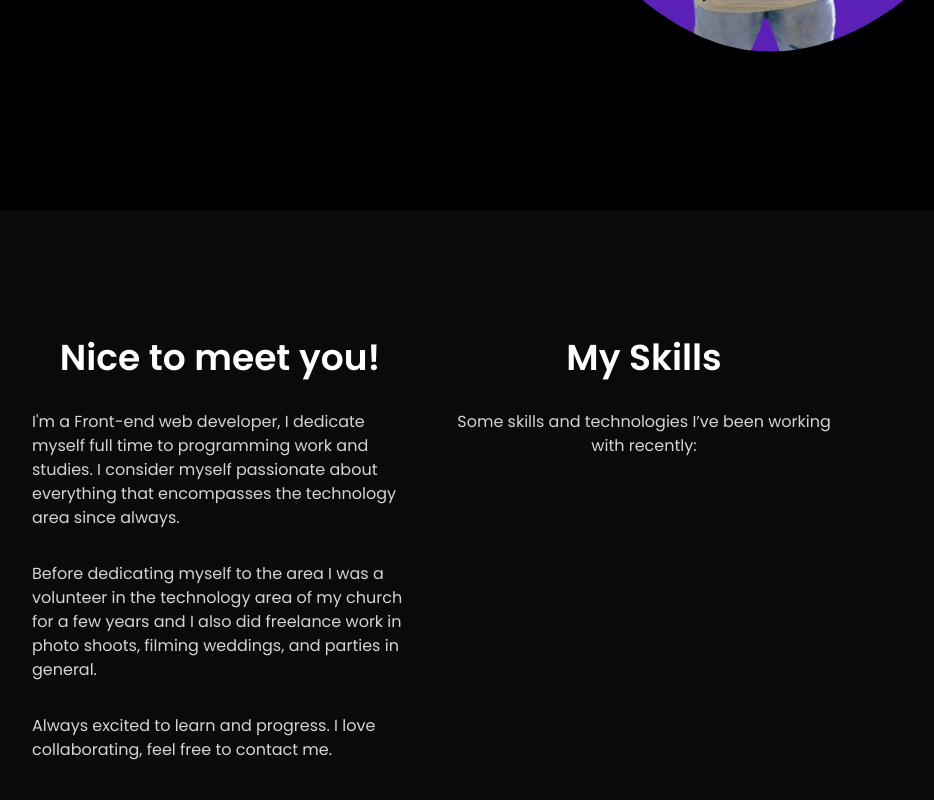
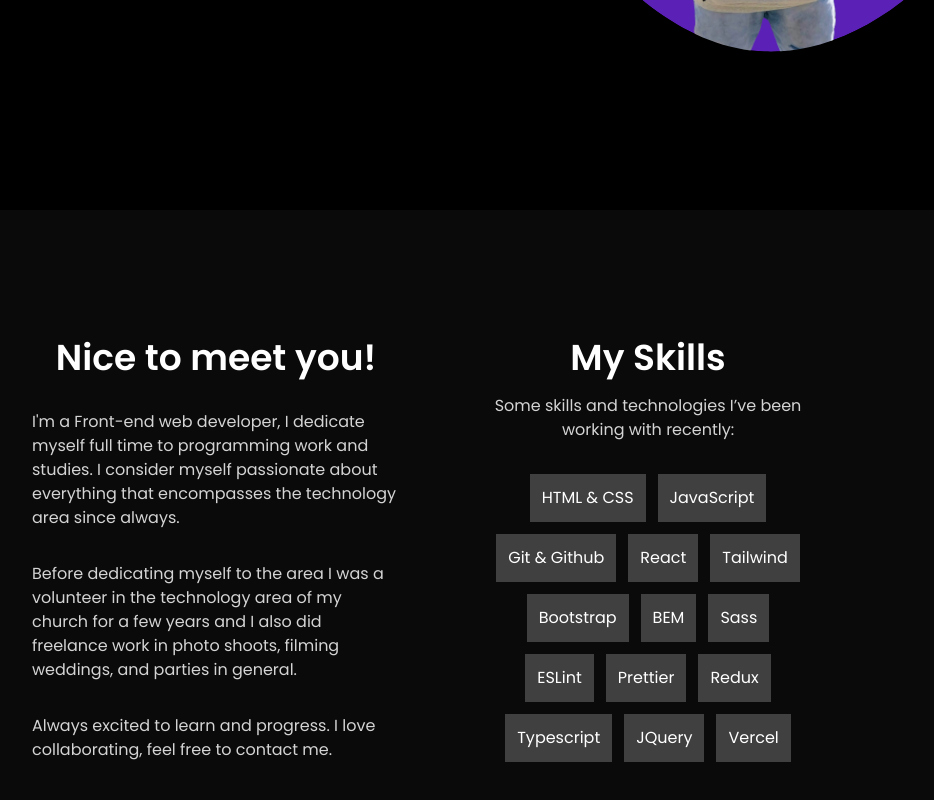
Before and after one commit to LevyMonteiro/portfolio, a React (Vite) app: page / in a window 1280 px wide. Shown: the part 590-1390 px from the top of the page, without its empty margins (208-1142 px from the left). Built offline with nearby package versions, Linux system fonts and the light colour scheme.

Commit message:
create card component

```diff
--- /dev/null
+++ b/src/components/Card.tsx
@@ -0,0 +1,3 @@
+export default function Card({ skill }) {
+  return <div className='bg-neutral-700 p-3 w-max text-white'>{skill}</div>;
+}
--- a/src/components/Nav.tsx
+++ b/src/components/Nav.tsx
@@ -21,7 +21,7 @@ export default function Nav() {
         theme === 'light' ? 'bg-neutral-50 text-black' : 'bg-black'
       } w-full fixed top-0 left-0 flex justify-center z-10 opacity-90`}
     >
-      <nav className='w-full h-16 mx-72 gap-8 flex flex-row justify-between items-center text-center text-lg'>
+      <nav className='w-full h-16 mx-60 gap-8 flex flex-row justify-between items-center text-center text-lg'>
         <a
           href='#home'
           className='text-2xl font-shadowintolight font-bold h-full flex items-center group'
@@ -53,7 +53,6 @@ export default function Nav() {
           >
             /&gt;
           </span>
-          {/* <span className='animate-blinking'>_</span> */}
         </a>
 
         <ul className='flex h-full gap-8'>
--- a/src/pages/About.tsx
+++ b/src/pages/About.tsx
@@ -1,16 +1,41 @@
+import Card from '../components/Card';
+
 export default function About() {
+  const skills: string[] = [
+    'HTML & CSS',
+    'JavaScript',
+    'Git & Github',
+    'React',
+    'Tailwind',
+    'Bootstrap',
+    'BEM',
+    'Sass',
+    'ESLint',
+    'Prettier',
+    'Redux',
+    'Typescript',
+    'JQuery',
+    'Vercel',
+  ];
+
   return (
     <section
       id='about'
-      className='grid grid-cols-2 gap-12 bg-neutral-950 py-32 px-60'
+      className='w-screen flex justify-center bg-neutral-950 py-32 px-60'
+    >
+      <div
+        id='about-container'
+        className='max-w-[1184px] grid grid-cols-2 gap-16'
       >
         <div
           id='description'
-        className='h-full text-center font-poppins flex flex-col gap-8'
+          className='h-full font-poppins flex flex-col gap-8'
         >
-        <h2 className='text-4xl font-semibold'>Nice to meet you!</h2>
+          <h2 className='text-4xl text-center font-semibold'>
+            Nice to meet you!
+          </h2>
 
-        <p className='text-left text-neutral-300'>
+          <p className='text-left  text-neutral-300'>
             I'm a Front-end web developer, I dedicate myself full time to
             programming work and studies. I consider myself passionate about
             everything that encompasses the technology area since always.
@@ -18,13 +43,14 @@ export default function About() {
 
           <p className='text-left text-neutral-300'>
             Before dedicating myself to the area I was a volunteer in the
-          technology area of my church for a few years and I also did freelance
-          work in photo shoots, filming weddings, and parties in general.
+            technology area of my church for a few years and I also did
+            freelance work in photo shoots, filming weddings, and parties in
+            general.
           </p>
 
           <p className='text-left text-neutral-300'>
-          Always excited to learn and progress. I love collaborating, feel free
-          to contact me.
+            Always excited to learn and progress. I love collaborating, feel
+            free to contact me.
           </p>
         </div>
 
@@ -34,9 +60,19 @@ export default function About() {
         >
           <h2 className='text-4xl font-semibold'>My Skills</h2>
 
-        <p className='text-center text-neutral-300'>
+          <p className='text-center text-neutral-300 -mt-4'>
             Some skills and technologies I’ve been working with recently:
           </p>
+
+          <div
+            id='cards'
+            className='flex flex-wrap justify-center items-centermx-auto gap-3 w-[85%] mx-auto'
+          >
+            {skills.map((skill: string) => (
+              <Card skill={skill} key={skill} />
+            ))}
+          </div>
+        </div>
       </div>
     </section>
   );
```
Lines whose indentation alone changed are shown as unchanged.
